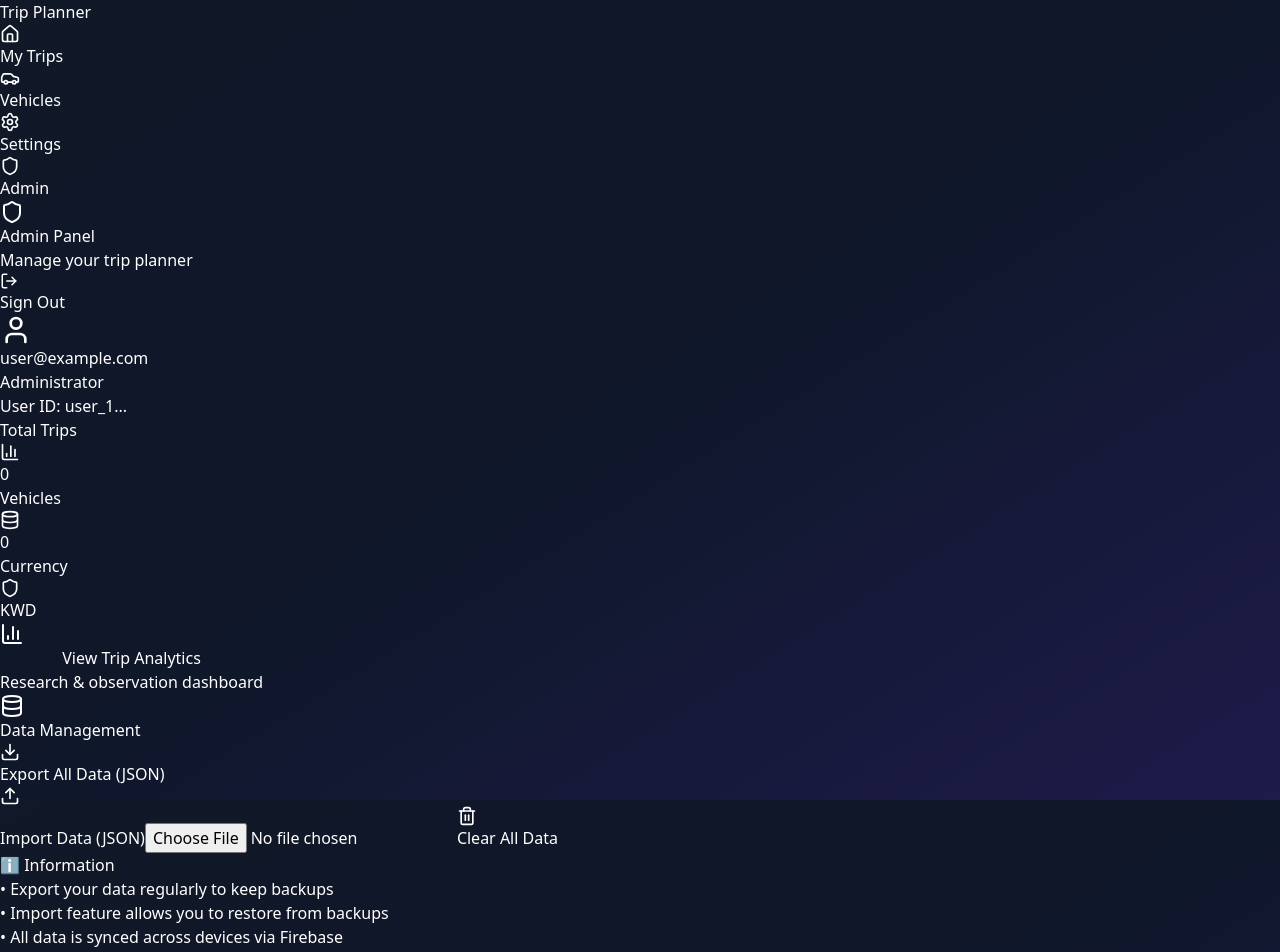
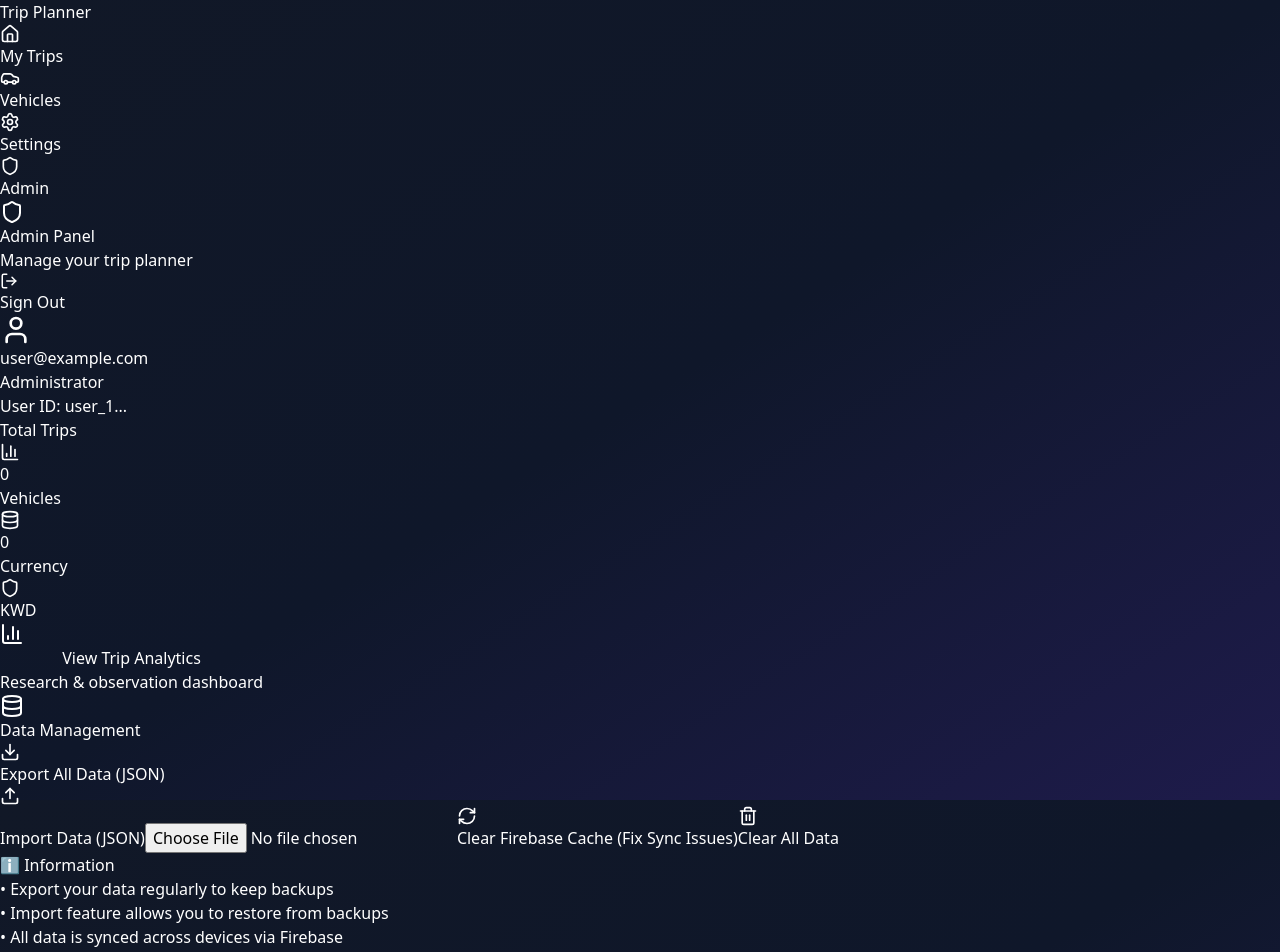
Before and after one commit to bodii88/overland-trip-planner, a React (Vite) app: page /admin in a window 1280 px wide. Shown: the top 952 px of the page. Built offline with nearby package versions, Linux system fonts and the light colour scheme; no server answers; the database is empty; sample sign-in values are in the browser's storage.

Commit message:
feat: Add Clear Firebase Cache button to fix offline mode sync issues

```diff
--- a/src/pages/Admin.tsx
+++ b/src/pages/Admin.tsx
@@ -2,6 +2,7 @@ import React, { useState } from 'react';
 import { useAuth } from '../contexts/AuthContext';
 import { useData } from '../contexts/DataContext';
 import { storage } from '../utils/storage';
+import { clearFirebaseCache } from '../utils/clearFirebaseCache';
 import {
     Shield,
     Download,
@@ -10,7 +11,8 @@ import {
     User,
     Database,
     BarChart3,
-    LogOut
+    LogOut,
+    RefreshCw
 } from 'lucide-react';
 import { useNavigate } from 'react-router-dom';
 
@@ -191,6 +193,15 @@ export const Admin: React.FC = () => {
                         />
                     </label>
 
+                    {/* Clear Firebase Cache */}
+                    <button
+                        onClick={clearFirebaseCache}
+                        className="w-full bg-yellow-600 hover:bg-yellow-500 text-white font-semibold py-3 rounded-lg transition-colors flex items-center justify-center gap-2"
+                    >
+                        <RefreshCw size={20} />
+                        <span>Clear Firebase Cache (Fix Sync Issues)</span>
+                    </button>
+
                     {/* Clear All */}
                     <button
                         onClick={handleClearAllData}
--- /dev/null
+++ b/src/utils/clearFirebaseCache.ts
@@ -0,0 +1,32 @@
+import { clearIndexedDbPersistence, terminate } from 'firebase/firestore';
+import { db } from '../config/firebase';
+
+/**
+ * Clears all Firebase offline cache and forces a fresh connection
+ * Call this if you're experiencing "client is offline" errors
+ */
+export async function clearFirebaseCache() {
+    try {
+        console.log('🧹 Clearing Firebase cache...');
+
+        // Terminate the Firestore instance
+        await terminate(db);
+        console.log('✅ Firestore terminated');
+
+        // Clear IndexedDB persistence
+        await clearIndexedDbPersistence(db);
+        console.log('✅ IndexedDB cleared');
+
+        // Reload the page to reinitialize
+        window.location.reload();
+    } catch (error) {
+        console.error('❌ Error clearing Firebase cache:', error);
+        // If clearing fails, just reload anyway
+        window.location.reload();
+    }
+}
+
+// Expose globally for debugging
+if (typeof window !== 'undefined') {
+    (window as any).clearFirebaseCache = clearFirebaseCache;
+}
```
